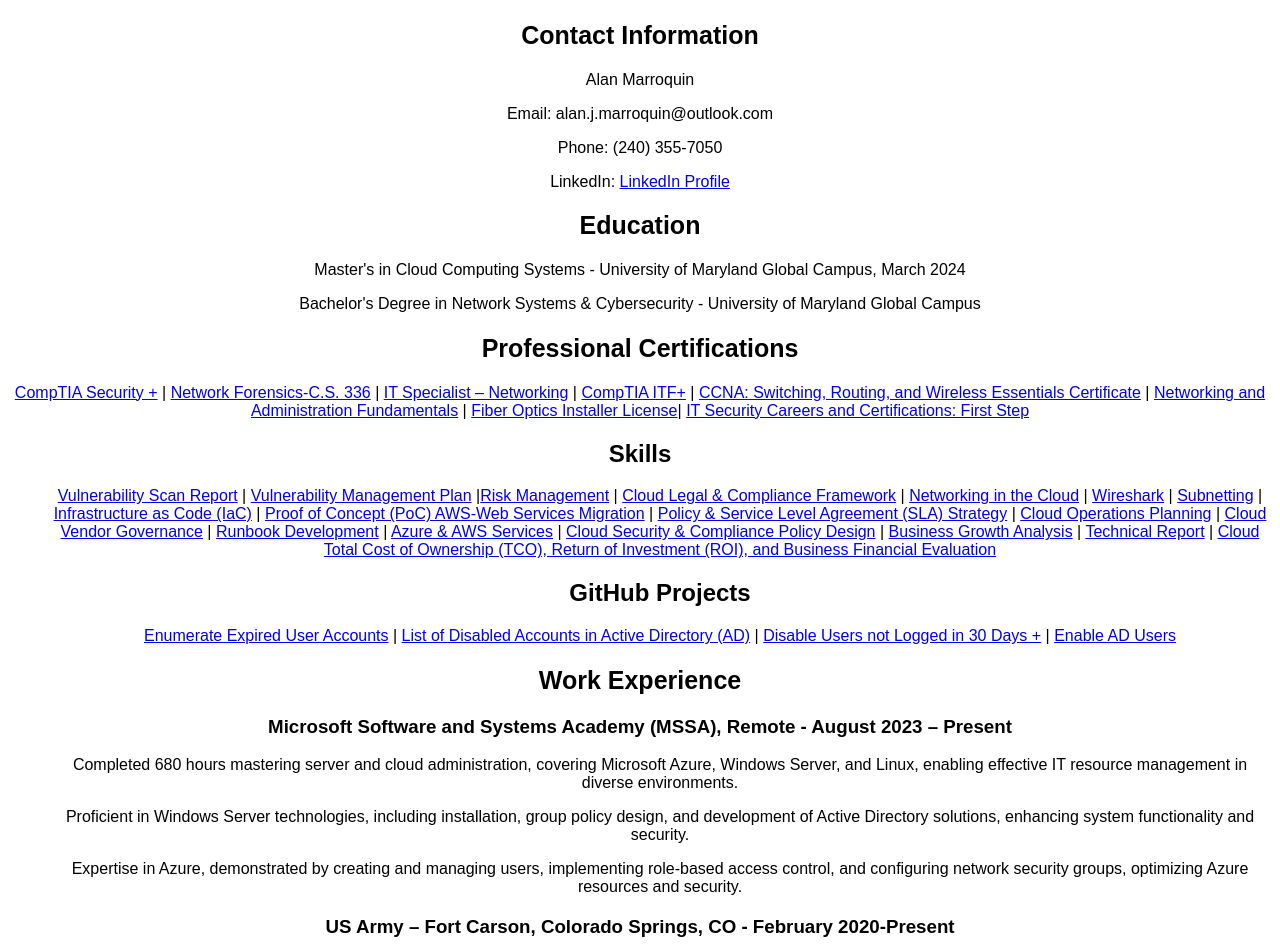
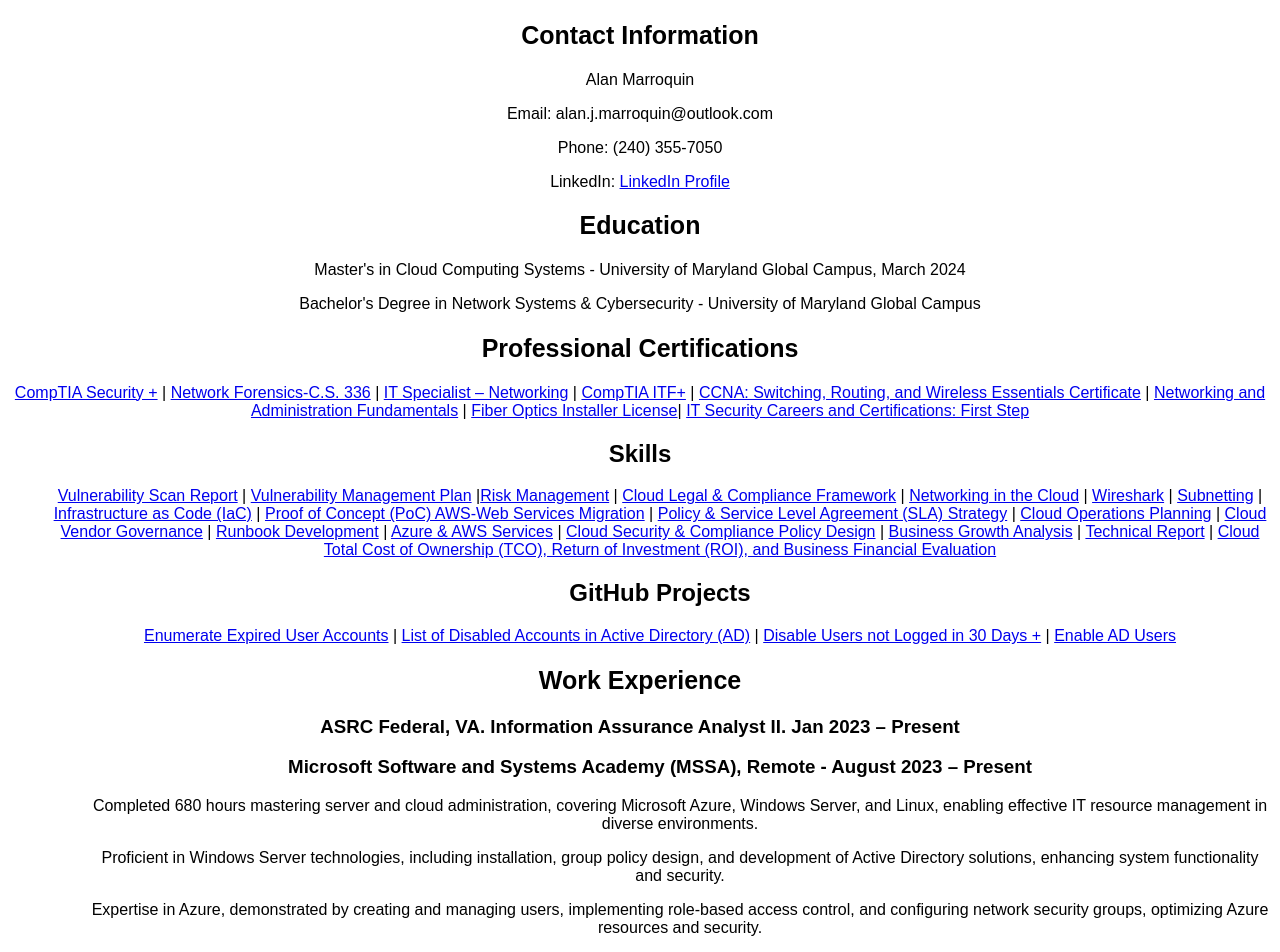
Before and after one commit to ajmh17/my-first-static-web-app, a website: page src/index.html in a window 1280 px wide. Shown: the top 952 px of the page. Drawn offline with Linux system fonts and the light colour scheme.

Commit message:
Update index.html
ASRC Federal

```diff
--- a/src/index.html
+++ b/src/index.html
@@ -52,6 +52,9 @@
 
    <h2>Work Experience</h2>
 
+
+<h3>ASRC Federal, VA. Information Assurance Analyst II. Jan 2023 – Present</h3>
+    <ul>
 
   <h3>Microsoft Software and Systems Academy (MSSA), Remote - August 2023 – Present</h3>
     <ul>
```
